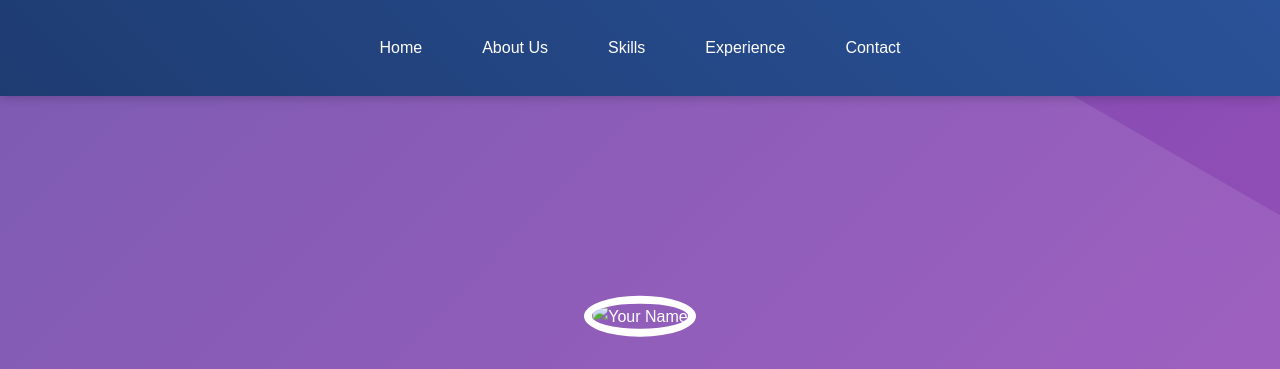
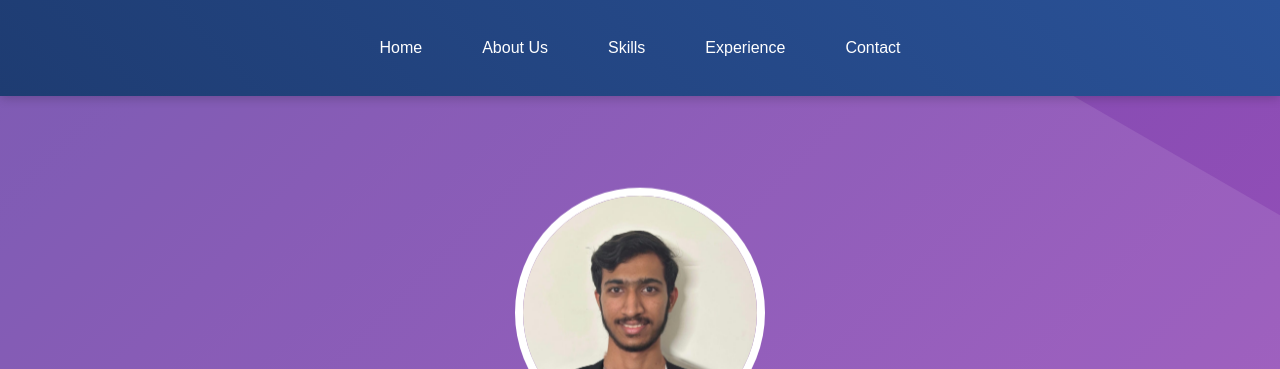
Before and after one commit to hetpatel1177/Portfolio, a plain HTML site: page index.html in a window 1280 px wide. Shown: the top 369 px of the page. Drawn offline with Linux system fonts and the light colour scheme.

Commit message:
Update index.html

```diff
--- a/index.html
+++ b/index.html
@@ -259,7 +259,7 @@
 
     <header id="home">
         <div class="container">
-            <img src="het_img.png" alt="Your Name" class="profile-img">
+            <img src="het_img.jpeg" alt="Your Name" class="profile-img">
             <div>
                 <h1>Het Patel</h1>
                 <p>Web Developer</p>
```
